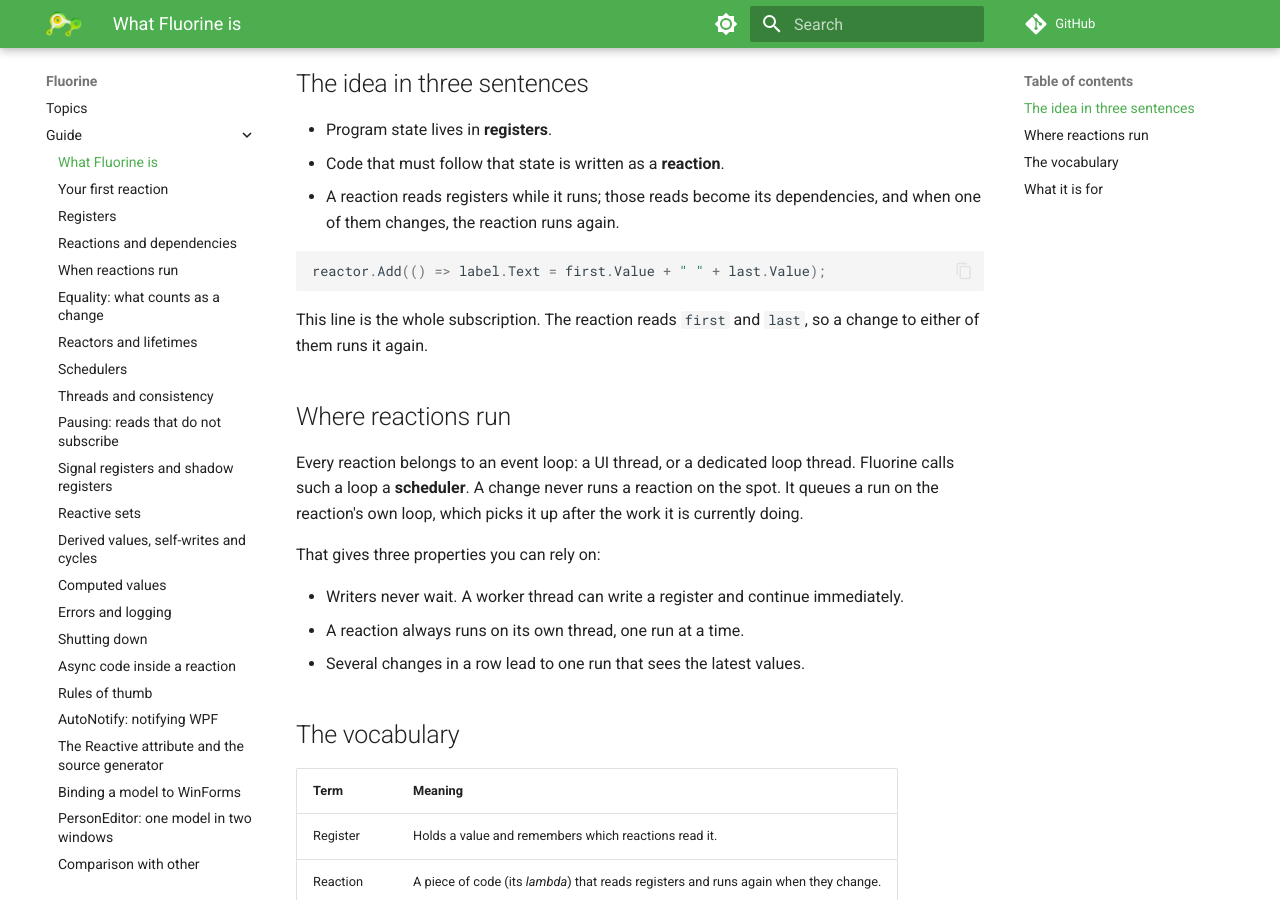
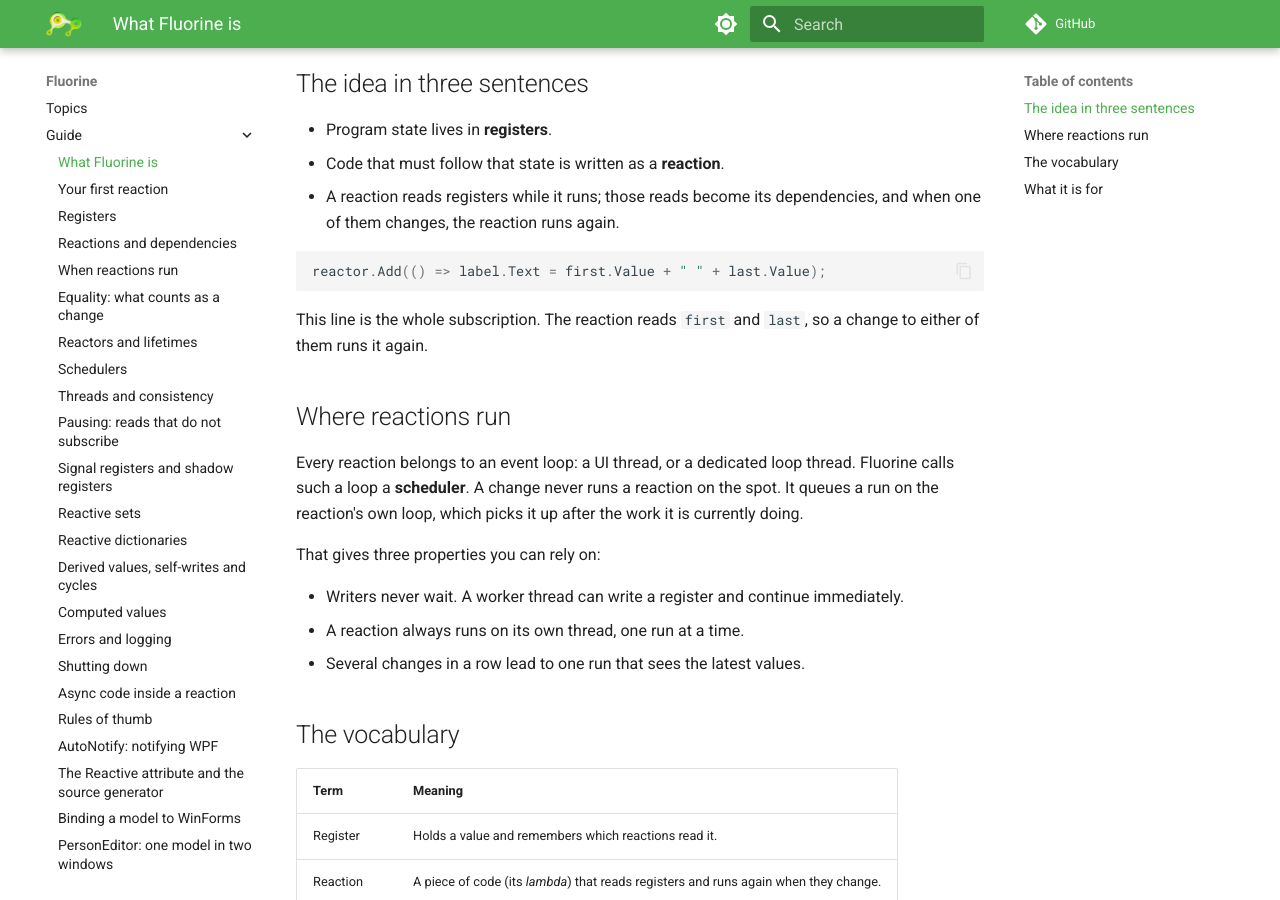
Before and after one commit to flintvane/fluorine, an MkDocs documentation site: the page built from docs/topics/introduction.md, in a window 1280 px wide and 900 px high, scrolled down 304 px. Built offline with MkDocs 1.6.1 and Material for MkDocs 9.7.7, drawn with Linux system fonts in a browser that asks for light colours; comment, search, counter and statistics services are not loaded.

Commit message:
docs: add Reactive dictionaries to the mkdocs nav
Grok Build added the topic and renumbered the guide, but left the page out of mkdocs.yml, so it was missing from the published navigation.

```diff
--- a/mkdocs.yml
+++ b/mkdocs.yml
@@ -47,6 +47,7 @@ nav:
       - "Pausing: reads that do not subscribe": topics/pausing.md
       - "Signal registers and shadow registers": topics/signal-registers.md
       - "Reactive sets": topics/reactive-sets.md
+      - "Reactive dictionaries": topics/reactive-dictionaries.md
       - "Derived values, self-writes and cycles": topics/derived-values.md
       - "Computed values": topics/computed.md
       - "Errors and logging": topics/errors-and-logging.md
```
